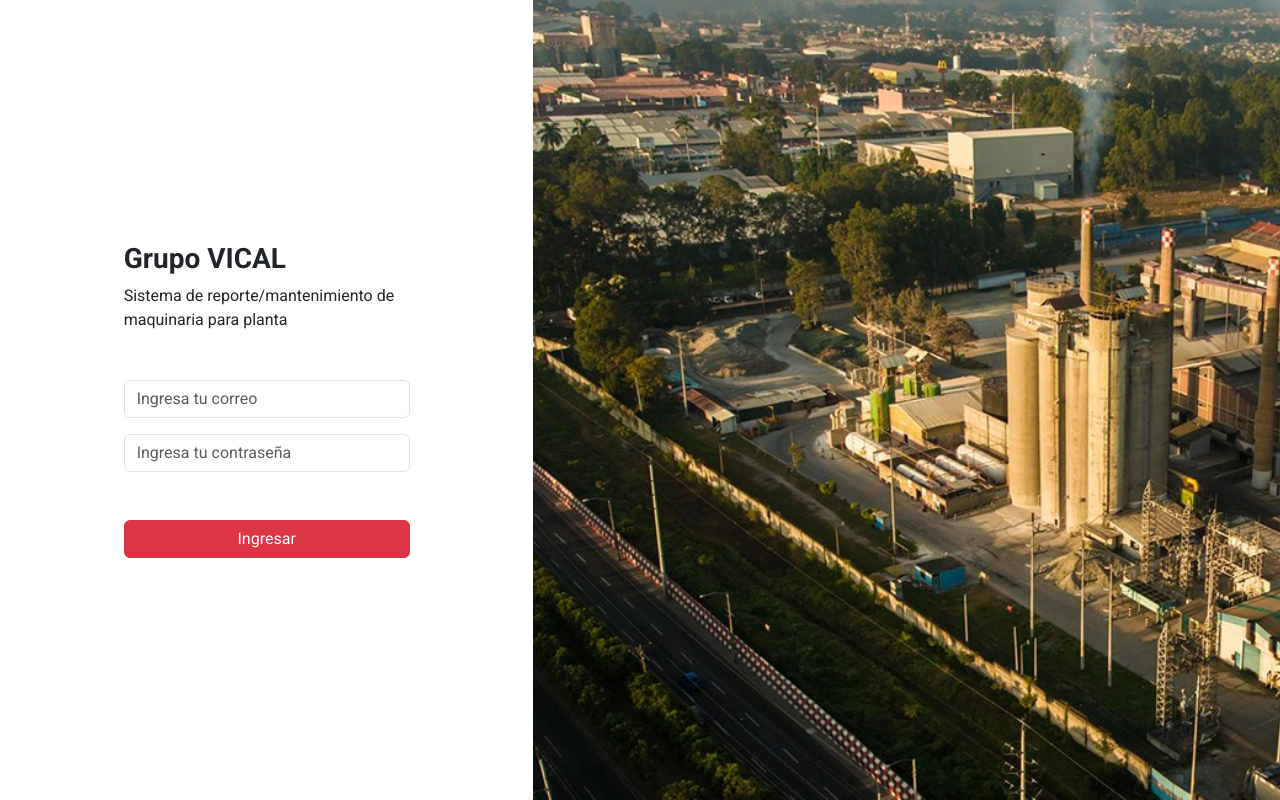
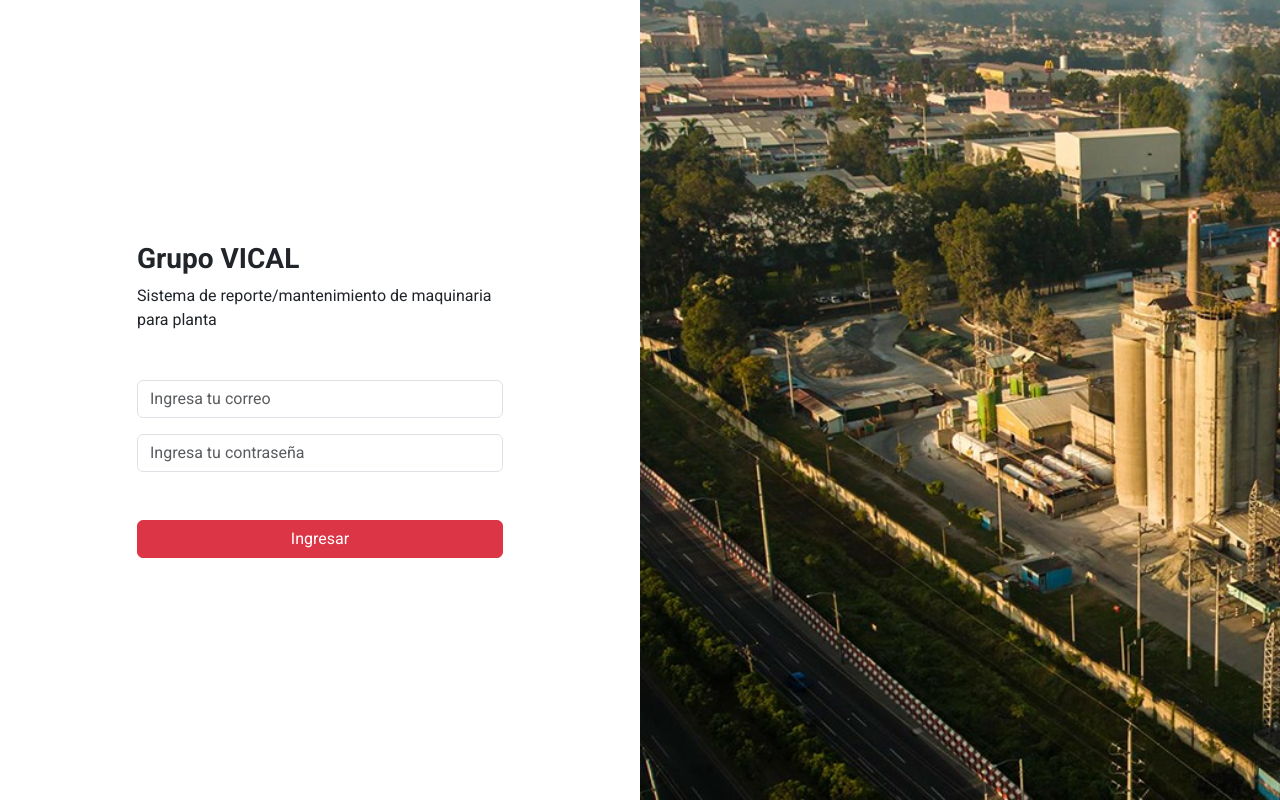
Before and after one commit to r1h1/mantenimiento-reporte-maquinaria-planta, a plain HTML site: page index.html in a window 1280 px wide. Drawn offline with nearby package versions, Linux system fonts and the light colour scheme.

Commit message:
Fix en login para que no se muestre la imagen de fondo con mediaquery

```diff
--- a/assets/css/login.css
+++ b/assets/css/login.css
@@ -17,3 +17,10 @@
     background-repeat: no-repeat;
     height: 100vh;
 }
+
+/* Media Query para pantallas pequeñas */
+@media (max-width: 992px) {
+    #imagen-fondo-empresa{
+        display: none;
+    }
+}
--- a/index.html
+++ b/index.html
@@ -13,7 +13,7 @@
 <body>
     <div class="container-fluid">
         <div class="row">
-            <div class="col-md-12 col-lg-5 d-flex justify-content-center align-items-center min-vh-100">
+            <div class="col-md-12 col-lg-6 d-flex justify-content-center align-items-center min-vh-100">
                 <div class="p-5 w-75 login-info">
                     <h3 class="fw-bold">Grupo VICAL</h3>
                     <p class="mb-5">Sistema de reporte/mantenimiento de maquinaria para planta</p>
@@ -29,7 +29,7 @@
                     </div>
                 </div>
             </div>
-            <div class="col-md-12 col-lg-7" id="imagen-fondo-empresa">
+            <div class="col-md-12 col-lg-6" id="imagen-fondo-empresa">
                 <!-- imagen -->
             </div>
         </div>
```
